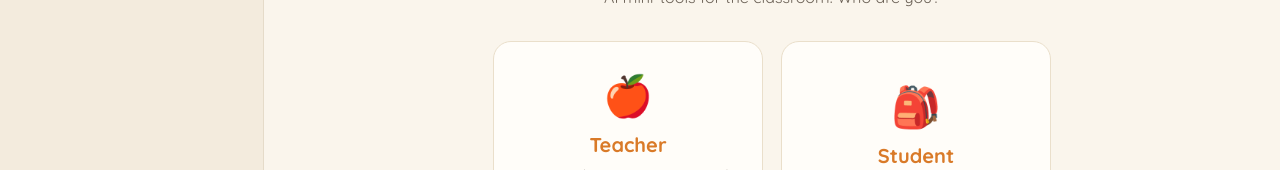
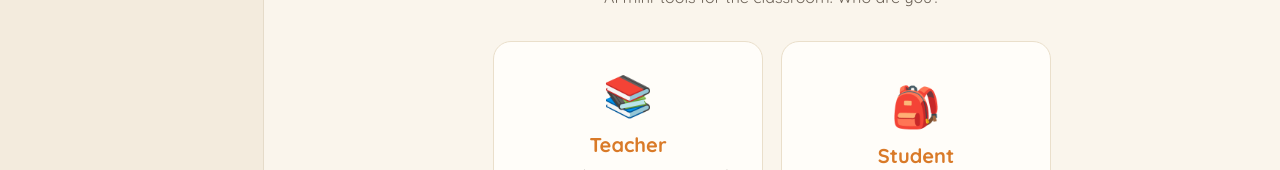
Before and after one commit to utknulucobn/madlen-chatbot, a Next.js app: page / in a window 1280 px wide. Shown: the part 178-348 px from the top of the page. Built offline with nearby package versions, Linux system fonts and the light colour scheme.

Commit message:
Use a book emoji on the teacher card
Co-Authored-By: Claude Opus 5 <noreply@anthropic.com>

```diff
--- a/app/page.js
+++ b/app/page.js
@@ -572,7 +572,7 @@ export default function App() {
                 </div>
                 <div className="cards">
                   <button className="role-card" onClick={() => setView("teacherPick")}>
-                    <div className="emoji">🍎</div>
+                    <div className="emoji">📚</div>
                     <h3>{t.teacher}</h3>
                     <p>{t.teacherDesc}</p>
                   </button>
```
